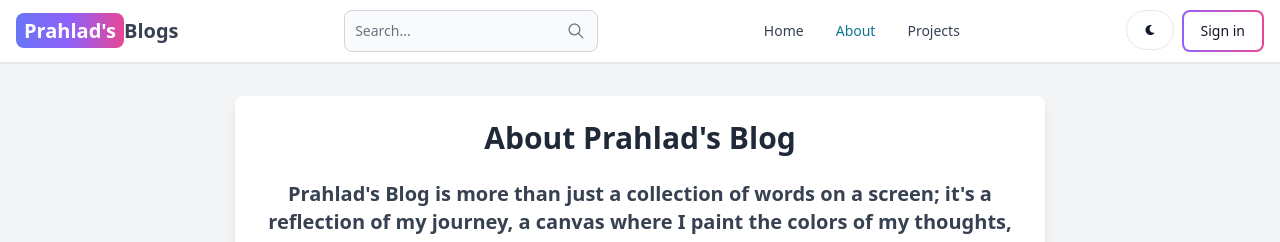
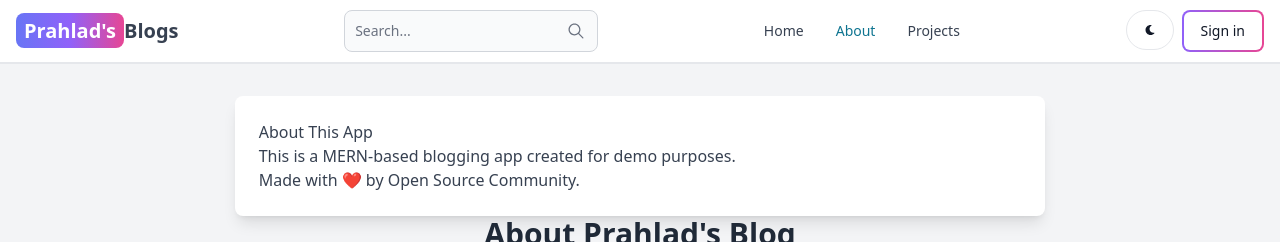
Before and after one commit to PSGg19/Blog_app, a React (Vite) app in the folder client/: page /about in a window 1280 px wide. Shown: the top 242 px of the page. Built offline with nearby package versions, Linux system fonts and the light colour scheme; no server answers.

Commit message:
Added page with basic content and routing

```diff
--- a/client/src/pages/About.jsx
+++ b/client/src/pages/About.jsx
@@ -2,12 +2,19 @@ import React from "react";
 
 export default function About() {
   return (
+
     <div className="bg-gray-100 min-h-screen p-8">
       <div className="bg-white p-6 rounded-lg shadow-lg w-full md:w-3/4 lg:w-2/3 mx-auto animate-fade-in">
+      <h1>About This App</h1>
+    <p>This is a MERN-based blogging app created for demo purposes.</p>
+    <p>Made with ❤️ by Open Source Community.</p>
+  </div>
         <h1 className="text-3xl font-bold text-center text-gray-800 mb-6">About Prahlad's Blog</h1>
         <p className="text-center text-xl font-semibold text-gray-700 mb-10">
           Prahlad's Blog is more than just a collection of words on a screen; it's a reflection of my journey, a canvas where I paint the colors of my thoughts, experiences, and musings. Here, you'll find a diverse array of topics ranging from academic insights and problem-solving strategies to personal anecdotes and reflections on the world around us. I believe in the power of sharing ideas, in the magic of storytelling, and in the transformative potential of connection. Through Prahlad's Blog, I aspire to create a space where minds meet, where perspectives collide, and where conversations spark inspiration and growth. Whether you're a fellow traveler on the road of life or a curious soul seeking inspiration, I invite you to join me on this journey. Together, let's embark on a quest for knowledge, creativity, and understanding. Let's explore the depths of our curiosity, embrace the beauty of our differences, and celebrate the richness of our shared humanity.
         </p>
+        <div>
+
 
         <div className="space-y-8">
           <div className="flex flex-col md:flex-row items-center">
--- /dev/null
+++ b/client/src/pages/navbar.jsx
@@ -0,0 +1 @@
+<Link to="/about">About</Link>
```
